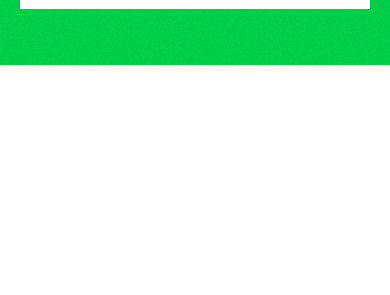
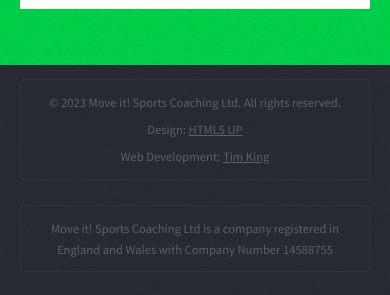
Before and after one commit to Kingtim11/move-it-sports-coaching, a React (Create React App) app: page /bookings in a window 390 px wide. Shown: the part 983-1278 px from the top of the page. Before the commit the page ends 1049 px from the top, so only its background shows below. Built offline with nearby package versions, Linux system fonts and the light colour scheme.

Commit message:
Footer added

```diff
--- a/src/components/Bookings.jsx
+++ b/src/components/Bookings.jsx
@@ -1,6 +1,6 @@
 import React from "react";
 
-const bookingFormURL = "https://joshua-ayres-sports-coaching.class4kids.co.uk";
+const bookingFormURL = "https://move-it-sports-coaching.classforkids.io/";
 
 export default function Bookings() {
   return (
--- a/src/pages/BookingPage.jsx
+++ b/src/pages/BookingPage.jsx
@@ -1,8 +1,24 @@
 import React from "react";
+import { Link } from "react-router-dom";
 import Bookings from "../components/Bookings";
 import Sections from "../components/Sections";
 
 export default function BookingPage() {
+    function FooterSection() {
+        return (
+            <div id="copyright">
+                <ul>
+                    <li>© 2023 Move it! Sports Coaching Ltd. All rights reserved.</li>
+                    <li>Design: <Link className='link-style2' to="http://html5up.net">HTML5 UP</Link></li>
+                    <li>Web Development: <Link className='link-style2' to="https://timking.netlify.app/">Tim King</Link></li>
+                </ul>
+                <ul>
+                    <li>Move it! Sports Coaching Ltd is a company registered in England and Wales with Company Number 14588755</li>
+                </ul>
+            </div>
+        )
+    }
+
     const sections = [
         {
             sectionId: 'header',
@@ -13,6 +29,10 @@ export default function BookingPage() {
             divClassName: 'title',
             sectionHeader: 'Bookings',
             content: <Bookings />
+        },
+        {
+            sectionId: 'footer',
+            content: <FooterSection />
         }
     ];
 
--- a/src/pages/HomePage.jsx
+++ b/src/pages/HomePage.jsx
@@ -44,6 +44,10 @@ const HomePageSections = [
         divClassName: 'title',
         sectionHeader: 'Contact',
         content: <ContactSection />
+    },
+    {
+        sectionId: 'footer',
+        content: <FooterSection />
     }
 ]
 
@@ -202,12 +206,24 @@ function ContactSection() {
                     </section>
                 </div>
             </div>
-            <div id="copyright">
-                <ul>
-                    <li>&copy;Move it! Sports Coaching</li><li>Design: <Link className='link-style2' to="http://html5up.net">HTML5 UP</Link></li><li>Web Development: <Link className='link-style2' to="https://timking.netlify.app/">Tim King</Link></li>
-                </ul>
-            </div>
+
         </>
+    )
+}
+
+function FooterSection() {
+    return (
+        <div id="copyright">
+            <ul>
+                <li>© 2023 Move it! Sports Coaching Ltd. All rights reserved.</li>
+
+                <li>Design: <Link className='link-style2' to="http://html5up.net">HTML5 UP</Link></li>
+                <li>Web Development: <Link className='link-style2' to="https://timking.netlify.app/">Tim King</Link></li>
+            </ul><br />
+            <ul>
+            <li>Move it! Sports Coaching Ltd is a company registered in England and Wales with Company Number 14588755</li>
+            </ul>
+        </div>
     )
 }
 
--- a/src/pages/MeetTheTeamPage.jsx
+++ b/src/pages/MeetTheTeamPage.jsx
@@ -1,4 +1,5 @@
 import React from "react";
+import { Link } from "react-router-dom";
 import Card from '../components/Card';
 import Sections from "../components/Sections";
 import Josh from "../assets/images/josh.JPEG";
@@ -67,6 +68,21 @@ export default function MeetTheTeamPage() {
         // Add more team members here if needed
     ];
 
+    function FooterSection() {
+        return (
+            <div id="copyright">
+                <ul>
+                    <li>© 2023 Move it! Sports Coaching Ltd. All rights reserved.</li>
+                    <li>Design: <Link className='link-style2' to="http://html5up.net">HTML5 UP</Link></li>
+                    <li>Web Development: <Link className='link-style2' to="https://timking.netlify.app/">Tim King</Link></li>
+                </ul>
+                <ul>
+                    <li>Move it! Sports Coaching Ltd is a company registered in England and Wales with Company Number 14588755</li>
+                </ul>
+            </div>
+        )
+    }
+
     const sections = [
         {
             sectionId: 'header',
@@ -90,6 +106,10 @@ export default function MeetTheTeamPage() {
                         </div>
                     ))}
                 </div>
+        },
+        {
+            sectionId: 'footer',
+            content: <FooterSection />
         }
     ];
 
--- a/src/pages/WhatWeOfferPage.jsx
+++ b/src/pages/WhatWeOfferPage.jsx
@@ -58,6 +58,22 @@ function BirthdayPartiesSection() {
     );
 }
 
+function FooterSection() {
+    return (
+        <div id="copyright">
+            <ul>
+                <li>© 2023 Move it! Sports Coaching Ltd. All rights reserved.</li>
+
+                <li>Design: <Link className='link-style2' to="http://html5up.net">HTML5 UP</Link></li>
+                <li>Web Development: <Link className='link-style2' to="https://timking.netlify.app/">Tim King</Link></li>
+            </ul>
+            <ul>
+                <li>Move it! Sports Coaching Ltd is a company registered in England and Wales with Company Number 14588755</li>
+            </ul>
+        </div>
+    )
+}
+
 export default function WhatWeOfferPage() {
 
     const sections = [
@@ -94,6 +110,10 @@ export default function WhatWeOfferPage() {
                         </ul>
                     </section>
                 </>
+        },
+        {
+            sectionId: 'footer',
+            content: <FooterSection />
         }
     ];
 
--- a/src/styles/main.css
+++ b/src/styles/main.css
@@ -2520,7 +2520,7 @@ input, select, textarea {
 	#copyright {
 		text-align: center;
 		padding-top: 6em;
-		margin-top: 6em;
+		margin-top: 0;
 		border-top: solid 1px rgba(255, 255, 255, 0.05);
 	}
 
@@ -2626,7 +2626,7 @@ input, select, textarea {
 
 			#copyright {
 				padding-top: 4em;
-				margin-top: 4em;
+				margin-top: 0;
 			}
 
 	}
@@ -3014,8 +3014,8 @@ input, select, textarea {
 		/* Copyright */
 
 			#copyright {
-				padding-top: 0;
-				margin-top: 4em;
+				padding-top: 1em;
+				margin-top: 0;
 				border-top: 0;
 			}
 
@@ -3250,8 +3250,8 @@ input, select, textarea {
 			/* Copyright */
 
 				#copyright {
-					padding-top: 0;
-					margin-top: 4em;
+					padding-top: 1em;
+					margin-top: 0;
 					border-top: 0;
 				}
 
```
